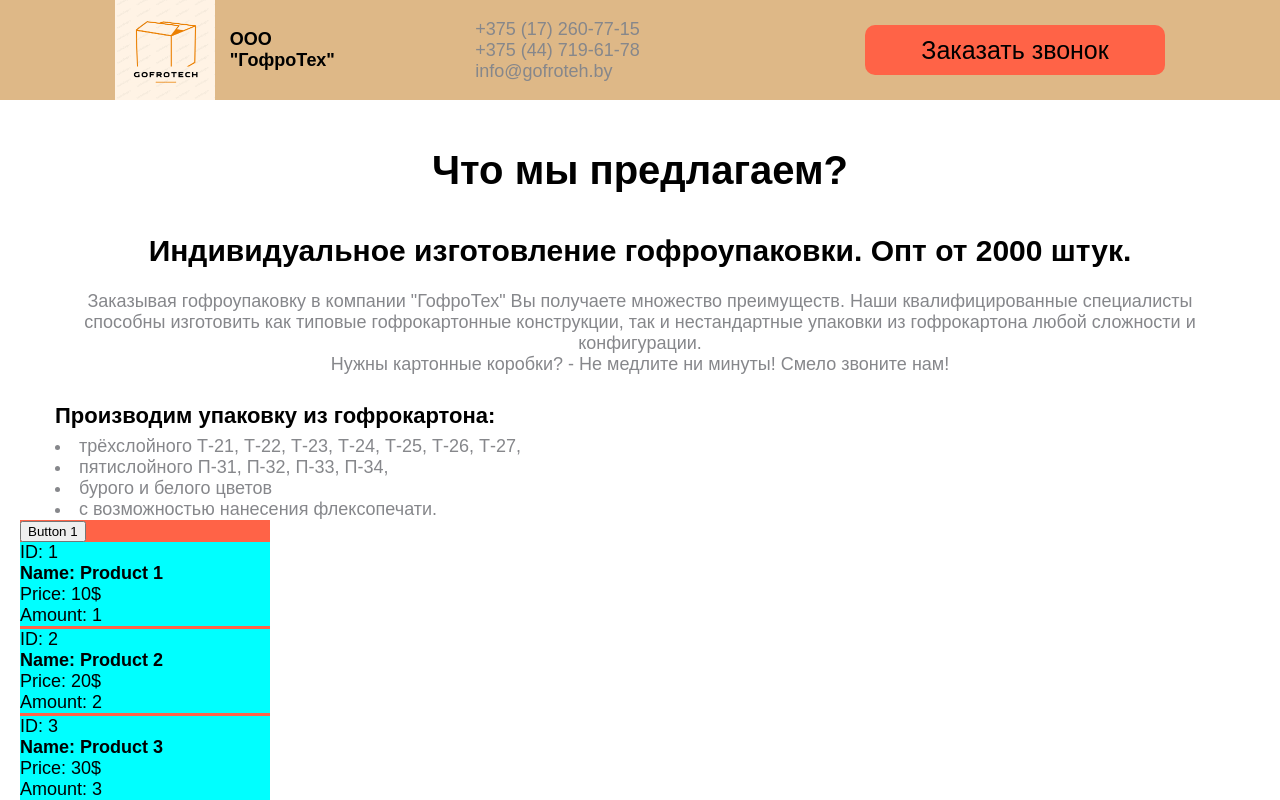
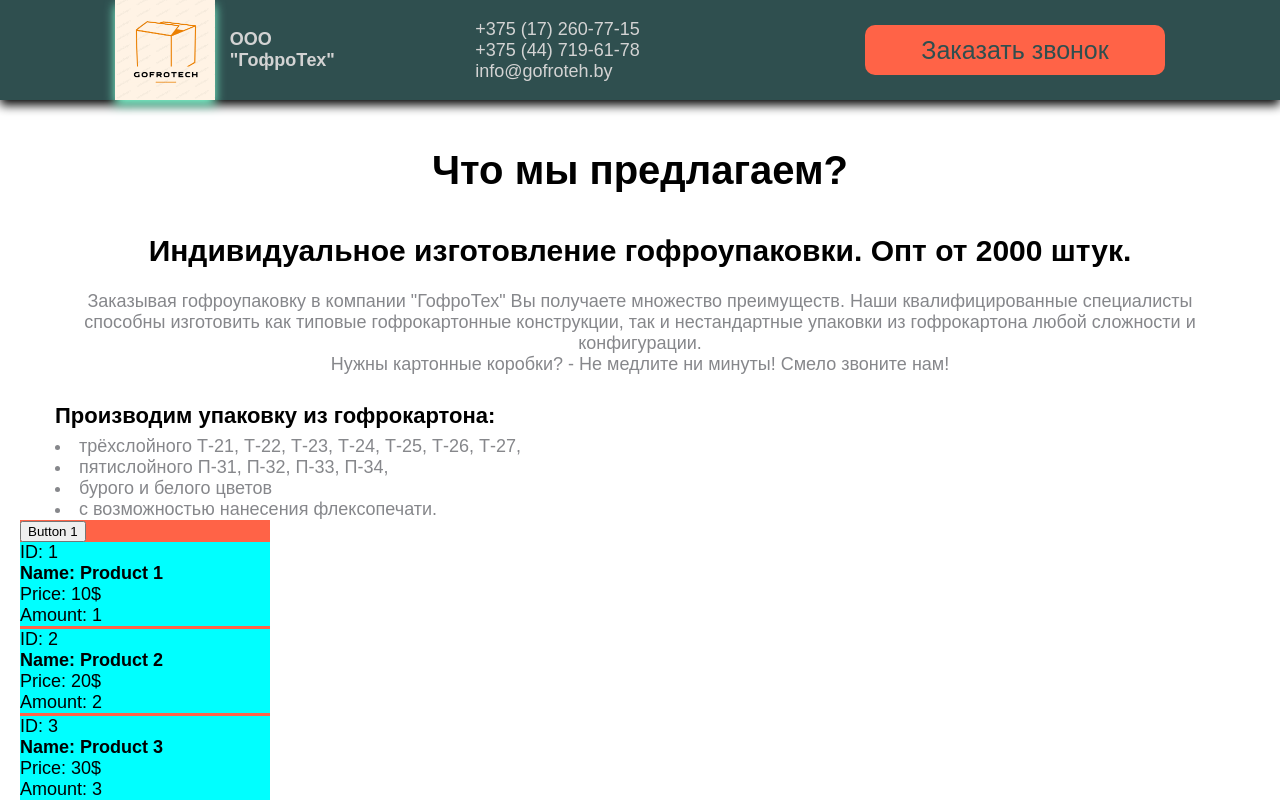
Before and after one commit to Loki4ch/ChetkieKorobki, a React app: page / in a window 1280 px wide. Shown: the top 800 px of the page. Built offline with nearby package versions, Linux system fonts and the light colour scheme.

Commit message:
header design

```diff
--- a/css/style.css
+++ b/css/style.css
@@ -35,12 +35,14 @@ body {
 }
 
 .header {
-    background-color: burlywood;
+    background-color: darkslategray;
     /*position: fixed;*/
     z-index: 1;
     display: flex;
     justify-content: space-between;
     align-items: center;
+    color: lightgrey;
+    box-shadow: 0 5px 10px black;
 }
 
 .header__logo-wrap {
@@ -54,6 +56,7 @@ body {
     max-width: 180px;
     max-height: 100px;
     margin-left: 115px;
+    box-shadow: 0 5px 10px aquamarine;
 }
 
 .header__logo-text {
@@ -68,6 +71,11 @@ body {
     font-size: 25px;
     border: none;
     border-radius: 10px;
+    color: darkslategray;
+}
+
+.header__contacts-item {
+    color: lightgrey;
 }
 
 .advert__title--main {
```
